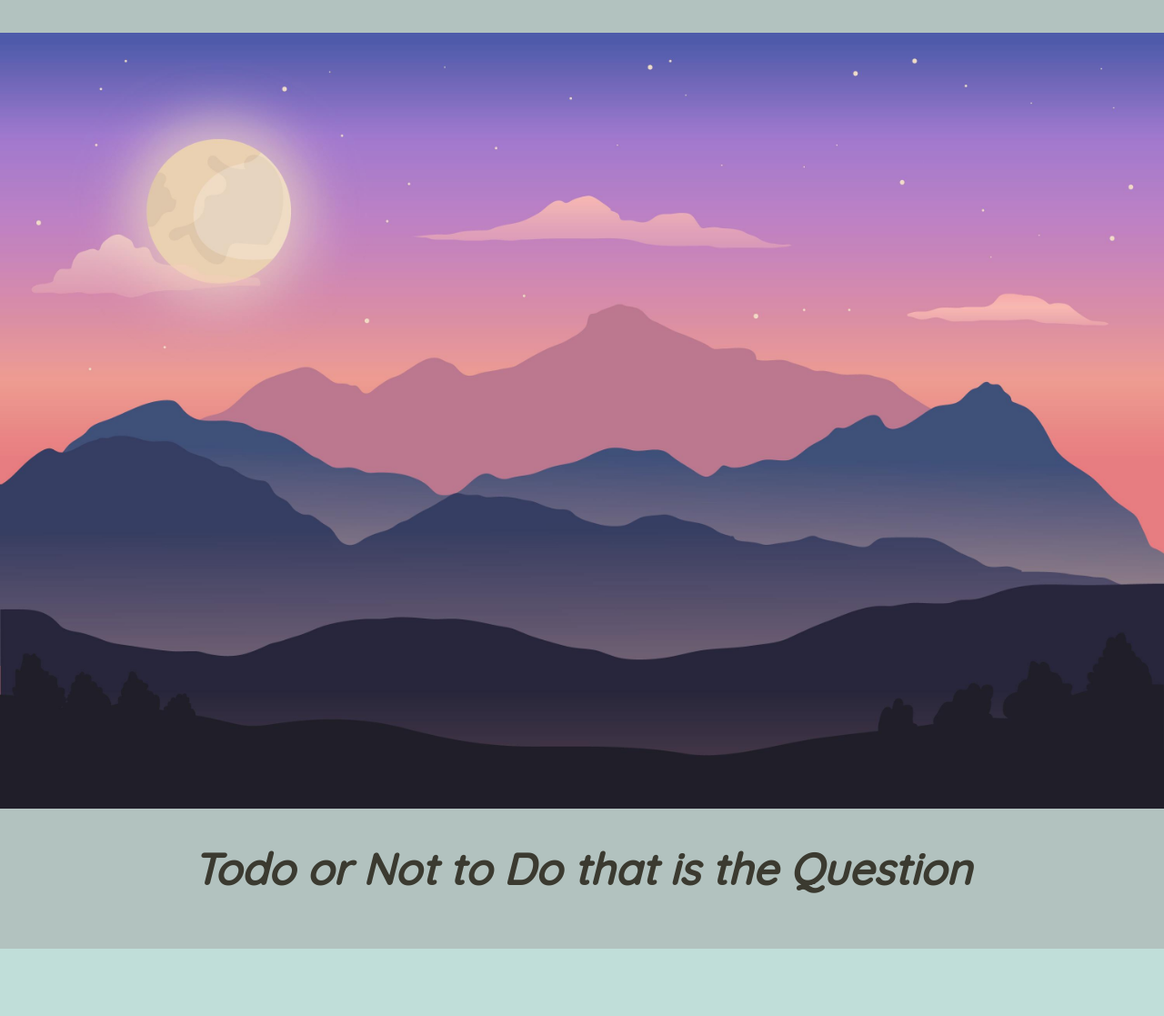
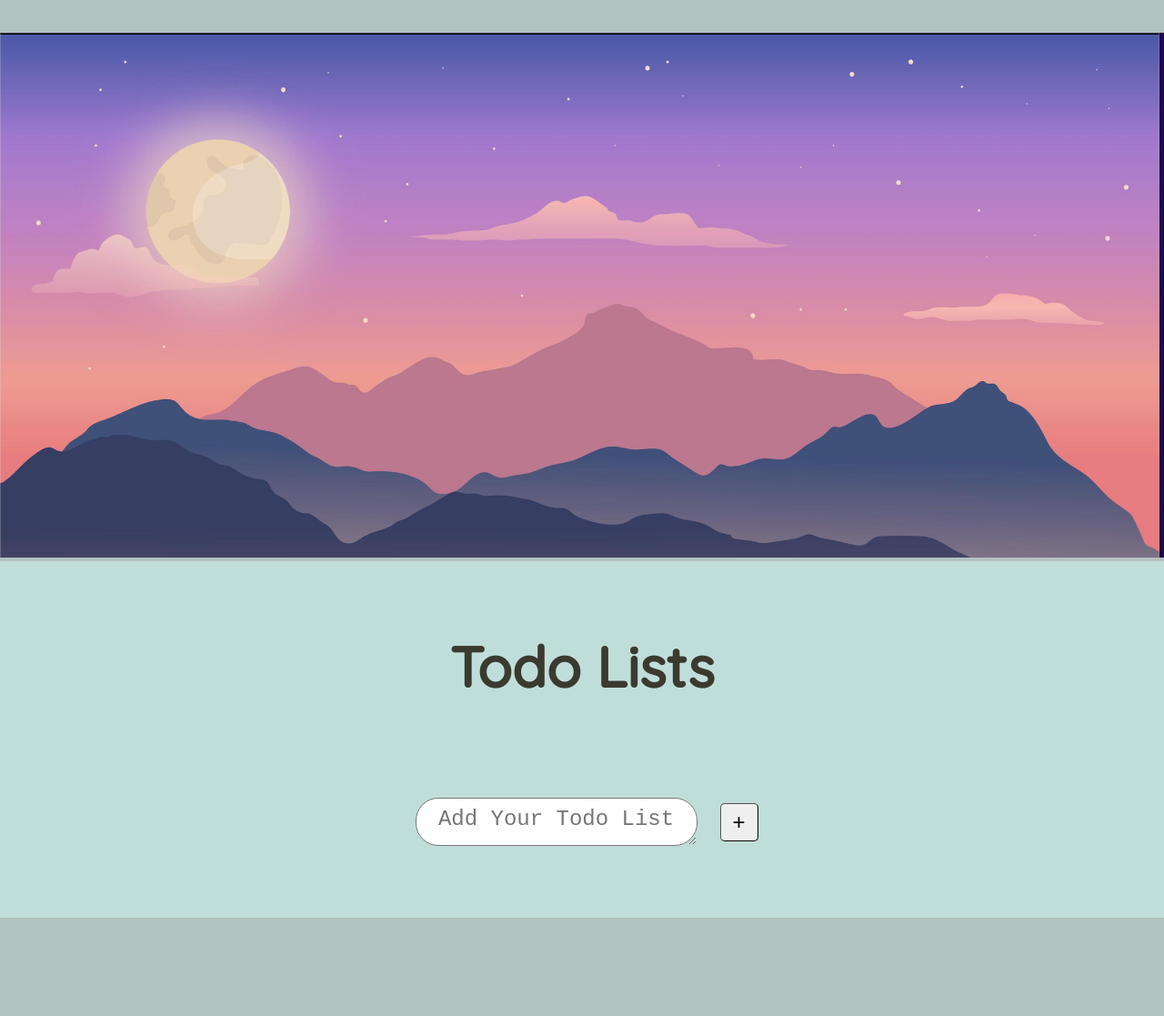
Before and after one commit to Nando354/Todo, a plain HTML site: page index.html in a window 1280 px wide. Shown: the part 140-1257 px from the top of the page at 91% size. After the commit the page ends 1149 px from the top, so only its background shows below. Drawn offline with Linux system fonts and the light colour scheme.

Commit message:
fixing https, changed images for better sizing

```diff
--- a/index.html
+++ b/index.html
@@ -2,7 +2,7 @@
 <html lang="en">
   <head>
     <meta charset="utf-8">
-    <meta http-equiv="X-UA-Compatible" content="IE=edge">
+    <meta https-equiv="X-UA-Compatible" content="IE=edge">
     <meta name="viewport" content="width=device-width, initial-scale=1">
 
     <title>Todo list</title>
@@ -16,9 +16,9 @@
     <div class="container container-time" >
       <h1 id='time'> </h1>
     </div>
-    <div class="container container1">
-      <img class="mtnImg" src = 'resources/img/mountains.jpg'>
-      <h1>Todo or Not to Do that is the Question</h1>
+    <div class= "container1">
+      <img class="mtnImg" src = 'resources/img/mountains-background.png'>
+      <!-- <h1>Todo or Not to Do that is the Question</h1> -->
     </div>
 
 
--- a/resources/css/style.css
+++ b/resources/css/style.css
@@ -14,6 +14,7 @@ HEX: #3b3a30 */
 html {
   overflow-x: hidden;
   width: 100%;
+  height: 100%;
 
 }
 
@@ -64,19 +65,38 @@ h1 {
 
 
 .mtnImg {
-  height: 20%;
-  width: 100%;
+
+  max-width: 100%;
+  height: auto;
+  /* height: 10%; */
+  /* min-height: 50px; */
+
+  /* background-image: url("resources/img/mountains.jpg"); */
+  /* background-attachment: scroll;
+  background-position: center;
+  background-repeat: no-repeat;
+  background-size: cover; */
+
 }
 
-.container1 {
- background-color: #b2c2bf;
+.container1{
+ /* background-color: #b2c2bf;
  flex-direction: column;
  align-content: center;
  justify-content: center;
  flex-wrap: wrap;
- padding: 0% 0% 2% 0%;
+ padding: 0% 0% 2% 0%; */
  /* margin: 20px; */
  /* height: 100px; */
+
+ /* background-image: url("resources/img/mountains.jpg"); */
+  /* background-attachment: scroll;
+  background-position: center;
+  background-repeat: no-repeat;
+  background-size: cover; */
+
+
+ /* z-index: 3; */
 }
 .container2 h2 {
   font-size: 155%;
@@ -184,6 +204,7 @@ li {
   margin: .5%;
   /* inline-size: 150px; */
   /* overflow-wrap: break-word; */
+  cursor: pointer;
 
 
 }
@@ -215,8 +236,9 @@ textarea {
   /* width: 400px; */
   border-radius: 25px;
   font-size: 1.5rem;
-  height: 2.2rem;
+  height: 2.5rem;
   text-align: center;
+  padding-top: .7%;
   /* margin-bottom: -8px; */
 }
 
@@ -247,8 +269,8 @@ input[type=text] {
 }
 
 #removeList, .removeList, #editList, .editList, #listAddButton, #taskAddButton{
-  width: 45px;
-  height: 45px;
+  width: 42px;
+  height: 42px;
   /* color: #3b3a30; */
   margin-left: 10px;
   /* position: relative; */
--- a/resources/js/script.js
+++ b/resources/js/script.js
@@ -32,43 +32,40 @@ let showDate = constantDate.innerHTML = newDateForm();
 //   tasks: []
 // }];
 
-//Local Storage list key variable given an unlikely key name
+//TODO: Local Storage list key variable given an unlikely key name. task.lists becomes the key stored in the Local Storage key value pair
 const LOCAL_STORAGE_LIST_KEY = 'task.lists';
-//Local Storage selected list id variable given an unlikely key name
+//TODO: Local Storage selected list id variable given an unlikely key name. task.selectedListId becomes the value stored in Local Storage in the key value pair
 const LOCAL_STORAGE_SELECTED_LIST_ID_KEY = 'task.selectedListId';
-//lists becomes a variable that sets up an array where the object will live OR gets that list from Local Storage and also turns the list into an object with parse
+//TODO: Lists becomes a variable that sets up an array where the object will live OR gets that list from Local Storage and also turns the list into an object with parse
 let lists = JSON.parse(localStorage.getItem(LOCAL_STORAGE_LIST_KEY)) || [];
-//variable that will represent the id from local storage
+//variable that will represent the id/value from local storage. It will get the value data from Local Storage
 let selectedListId = localStorage.getItem(LOCAL_STORAGE_SELECTED_LIST_ID_KEY);
-//variable that will get a list item from Local Storage
+//variable that will get a list item, key data from Local Storage for deletion
 let listToDelete = localStorage.getItem(LOCAL_STORAGE_LIST_KEY)
 
 //==========================================//
 //===============FORM ENTRY=================//
 //==========================================//
+//TODO: Function that is called to scroll to the end of the container block
 function scrollToList() {
   // var elmnt = document.getElementById("todoForm");
   var elmnt = document.querySelector(".container3");
   elmnt.scrollIntoView({behavior: "smooth", block: "end"});
 }
-//eventlistener on first todo form where the value is entered into the form and added as a list item when the ENTER KEY is pressed. It calls the function formProcess which creates the list item.
+//TODO: Eventlistener on first todo form where the value is entered into the form and added as a list item when the ENTER KEY is pressed. It calls the function formProcess which creates the list item.
 newListFormItem.addEventListener('keypress', e =>{
   if(e.key === "Enter") {
     e.preventDefault();
     formProcess();
     scrollToList();
-    //scroll to bottom of page when enter is pressed on list form
-    // window.scrollTo(0,1000);
   }
 })
 
-//eventlistener on first todo form where the value is entered into the form and added as a list item when the BUTTON is clicked. It calls the function formProcess which creates the list item.
+//TODO: Eventlistener on first todo form where the value is entered into the form and added as a list item when the BUTTON is clicked. It calls the function formProcess which creates the list item.
 newListFormItem.addEventListener('submit', e =>{
   e.preventDefault();
   formProcess();
   scrollToList();
-  //scroll to bottom of page when button is clicked on list form
-  // window.scrollTo(0,1000);
 })
 
 //TODO: The form area where once a list item is typed and button is clicked or enter is pressed, the list value gets added to the createList function which holds the object and also pushed to Local Storage
@@ -107,19 +104,19 @@ function saveAndRender(){
   renderLists();
 }
 
-//sets the key to the LOCAL STORAGE variable we named earlier and the object lists is stored to Local Storage as a string
+//TODO: Sets the key to the LOCAL STORAGE variable we named earlier and the object lists is stored to Local Storage as a string
 function save() {
   localStorage.setItem(LOCAL_STORAGE_LIST_KEY, JSON.stringify(lists))
 }
 
-//Will stop list from duplicating some list values entered on the <ul> unordered list with the ID name newlist, before we call a forEach function in renderLists()
+//TODO: Will stop list from duplicating some list values entered on the <ul> unordered list with the ID name newlist, before we call a forEach function in renderLists()
 function clearElement(newList) {
   while (newList.firstChild) {
     newList.removeChild(newList.firstChild)
   }
 }
 
-//=========Works and removes last object from lists array of objects - Saves to local storage as new Lists with out deleted list item ======//
+//TODO: Splices list item based on the target id of the list item that holds the delete button. Saves to local storage as new Lists with out deleted list item. //
 function deletedLi() {
   for (var i =0; i < lists.length; i++)
     if (lists[i].id === deletedListId) {
@@ -320,7 +317,7 @@ function scrollToTask() {
 //=============Toggle-On/Off-Functions======================
 //====================================================
 let displayDiv = document.getElementById('display');
-displayDiv.style.diplsy = 'none'
+displayDiv.style.display = 'none'
 //ToggleOn was called from toggler function and had list.name passed as a parameter as selectedText
 function toggleOn(selectedText) {
   displayDiv.style.display = 'block';
```
Also changed, not shown: resources/img/mountains-background.png (added).
